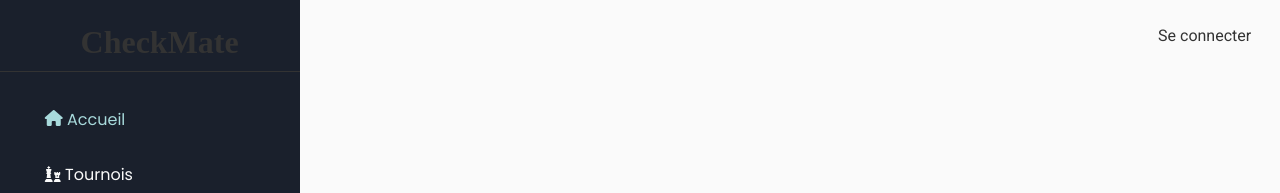
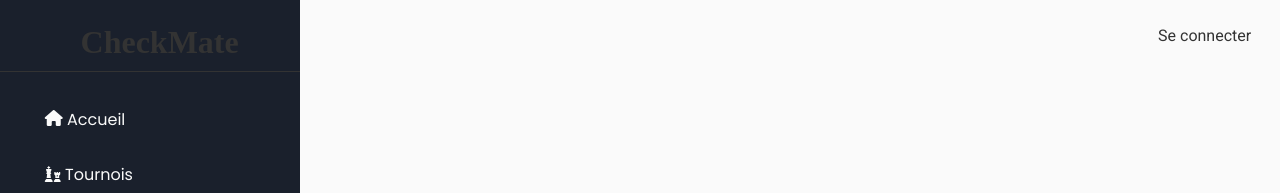
Before and after one commit to ngihoul/CheckMate_Angular, an Angular app: page /auth/signin in a window 1280 px wide. Shown: the top 193 px of the page. Built offline with nearby package versions, Linux system fonts and the light colour scheme; a web font is replaced by a local one.

Commit message:
Correcting when active is set up on links

```diff
--- a/src/app/shared/layout/nav-bar/nav-bar.component.html
+++ b/src/app/shared/layout/nav-bar/nav-bar.component.html
@@ -1,13 +1,13 @@
 <nav class="main-nav">
   <ul>
     <li>
-      <a routerLink="/" routerLinkActive="active">
+      <a routerLink="/" routerLinkActive="active" [routerLinkActiveOptions]="{exact: true}">
         <i class="fas fa-home"></i>
         Accueil
       </a>
     </li>
     <li>
-      <a routerLink="/tournois" routerLinkActive="active">
+      <a routerLink="/tournois" routerLinkActive="active" [routerLinkActiveOptions]="{exact: true}">
         <i class="fas fa-chess"></i>
         Tournois
       </a>
```
